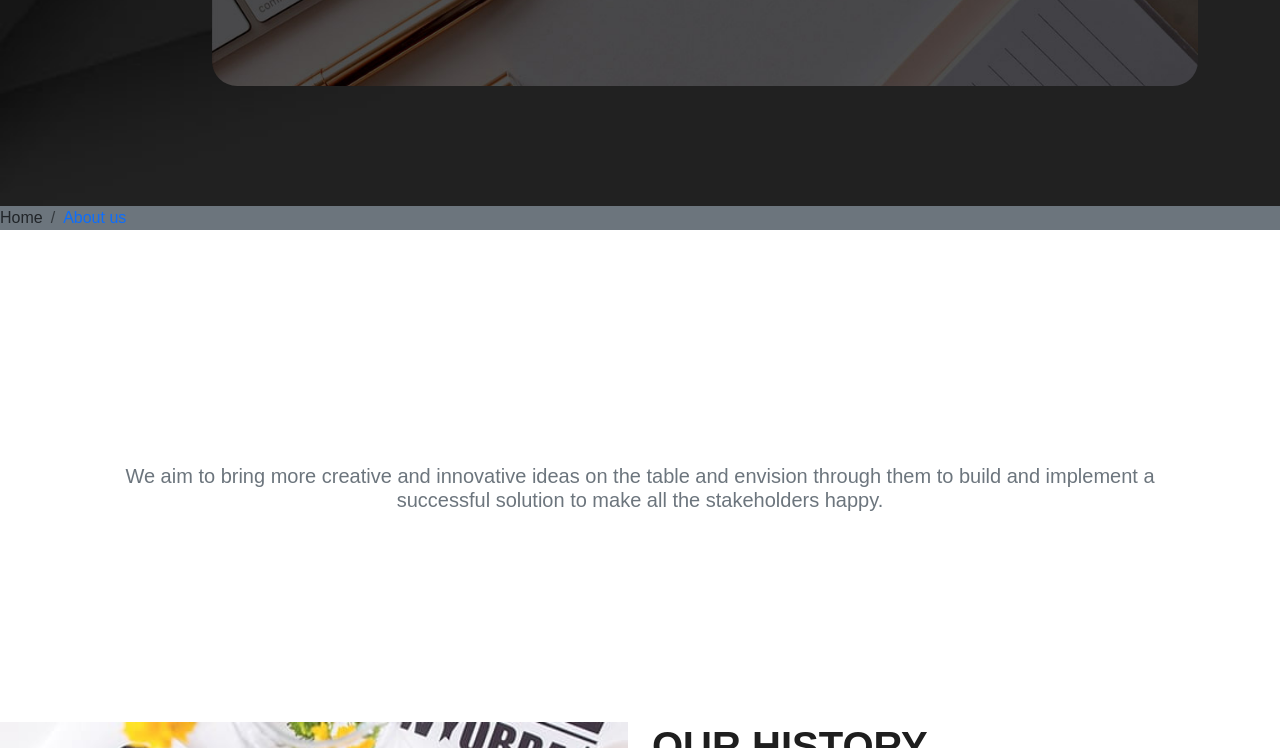
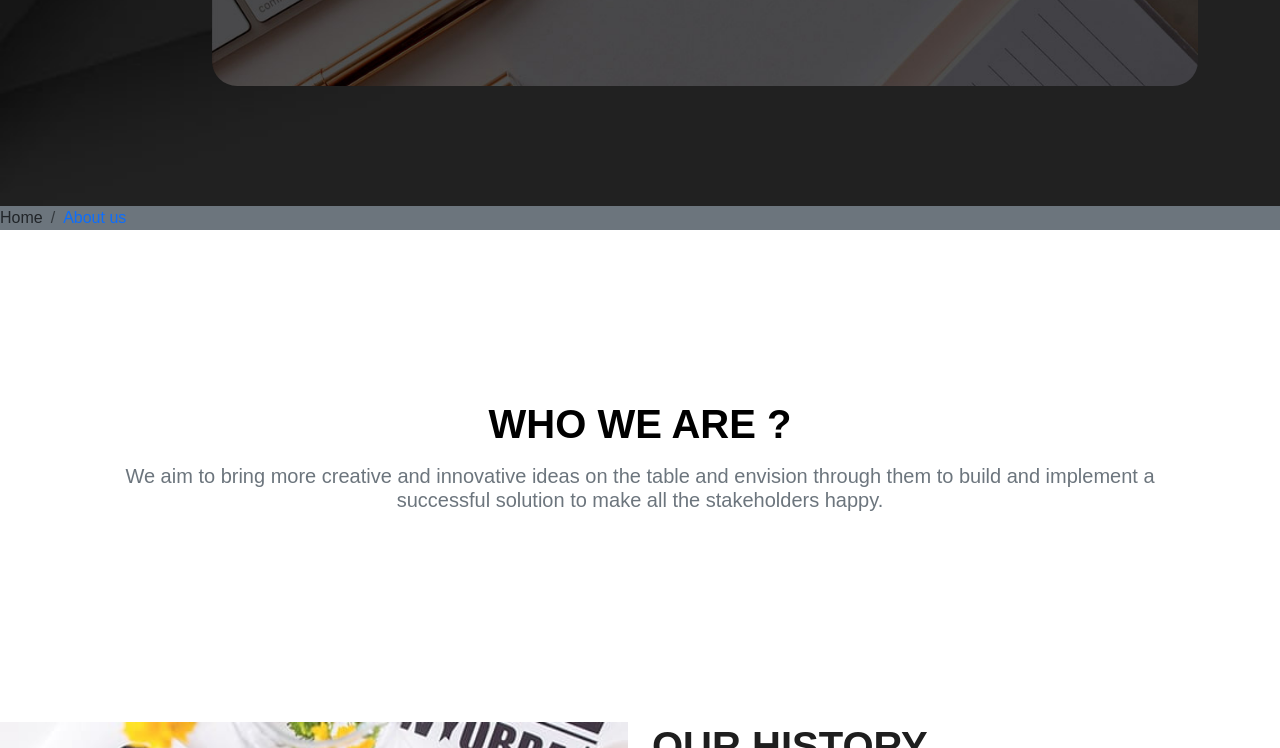
Before and after one commit to suriyaes04/web-ab, a website: page about.html in a window 1280 px wide. Shown: the part 352-1100 px from the top of the page. Drawn offline with nearby package versions, Linux system fonts and the light colour scheme.

Commit message:
Update about.html

```diff
--- a/about.html
+++ b/about.html
@@ -121,7 +121,7 @@ https://templatemo.com/tm-586-scholar
             <div class="row">
               <div class="col-lg-12 text-center">
                 <div class="section-heading">
-                  <h1>WHO WE ARE ?</h1>
+                  <h1 class="text-black" >WHO WE ARE ?</h1>
                   <div>
                     <p class="h5 text-secondary mt-3">We aim to bring more creative and innovative ideas on the table and envision through them to build and implement a successful solution to make all the stakeholders happy.</p>
                   </div>
```
